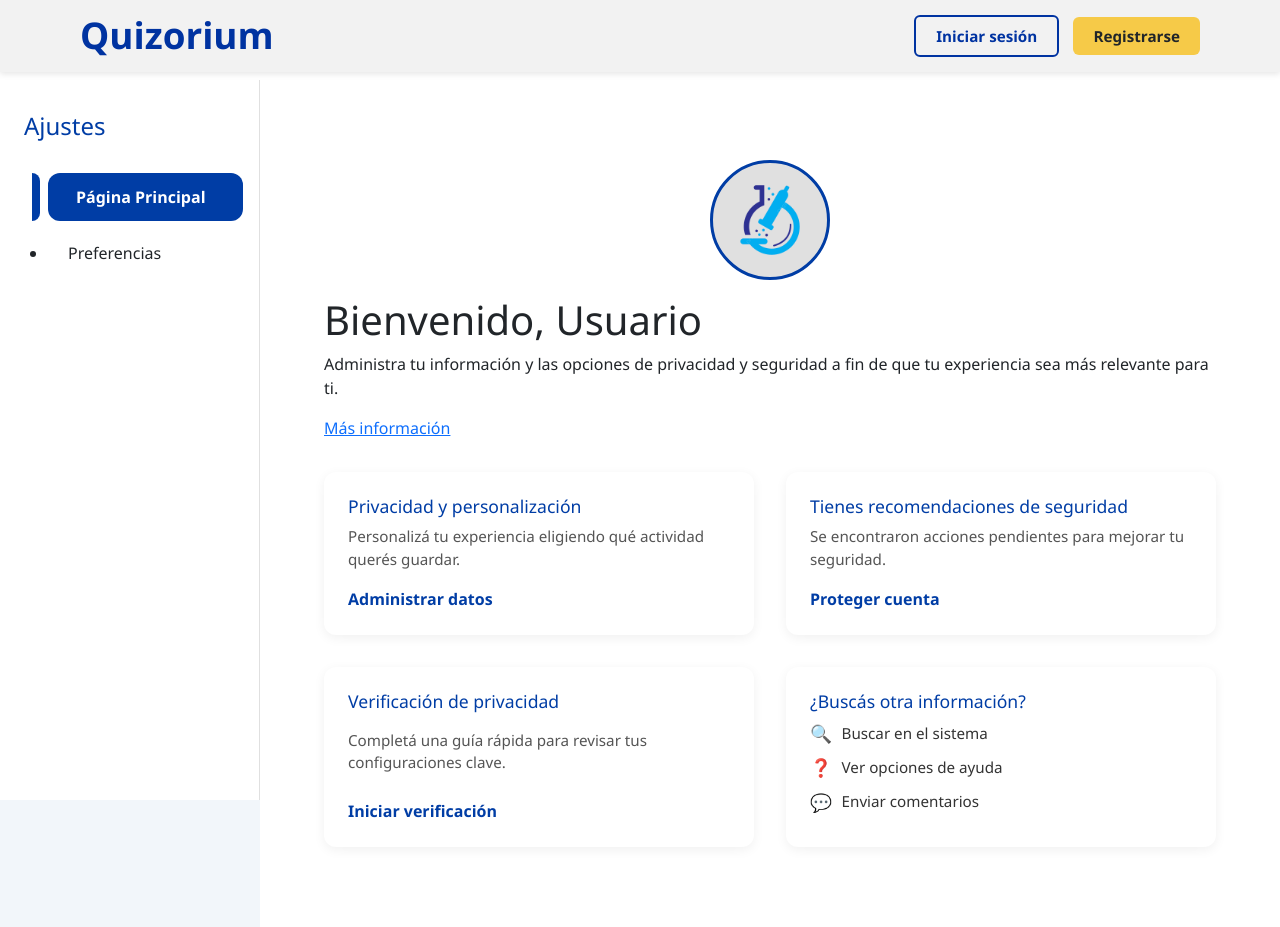
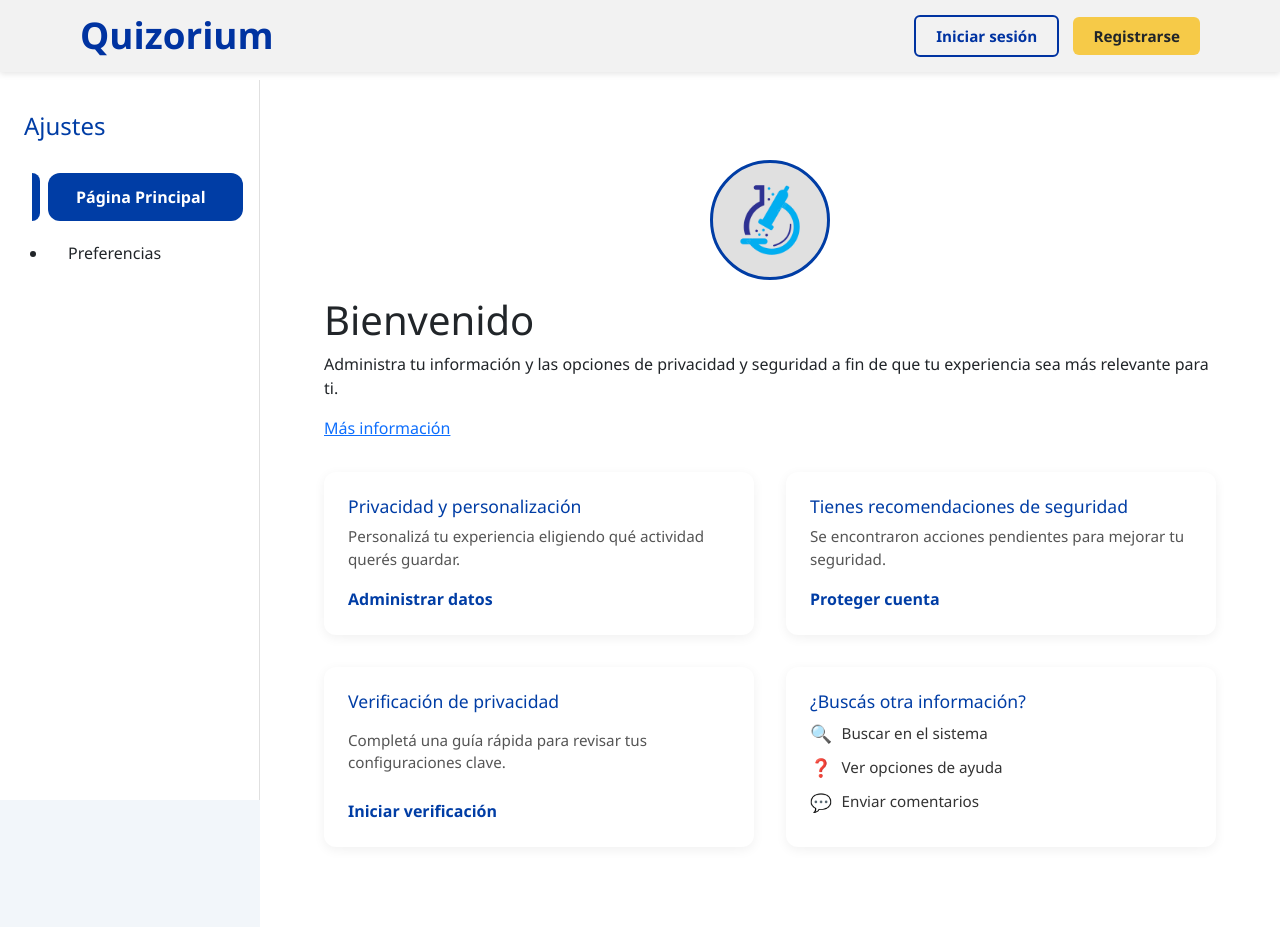
Before and after one commit to Abraham3001/QuizoriumWeb, a website: page public/html/ajustes-usuario.html in a window 1280 px wide. Drawn offline with nearby package versions, Linux system fonts and the light colour scheme; no server answers.

Commit message:
ajustes-usuario.html

```diff
--- a/public/html/ajustes-usuario.html
+++ b/public/html/ajustes-usuario.html
@@ -50,7 +50,7 @@
             <label for="foto" class="avatar-hover">📷</label>
             <input type="file" id="foto" accept="image/*" hidden />
           </div>
-          <h1 id="user-nombre">Bienvenido, Usuario</h1>
+          <h1 id="user-nombre">Bienvenido</h1>
           <p class="profile-subtext">
             Administra tu información y las opciones de privacidad y seguridad a fin de que tu experiencia sea más
             relevante para ti.
```
